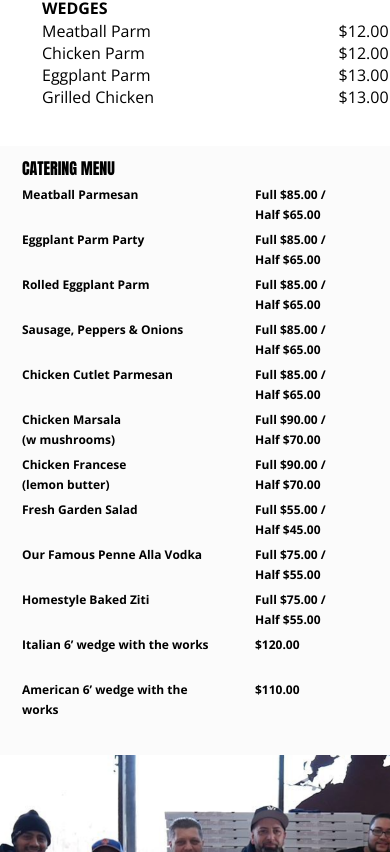
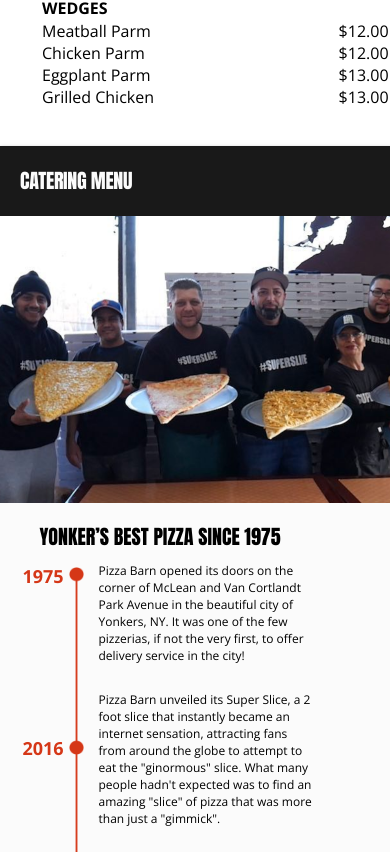
Before and after one commit to juniperalcorn/pizza-barn, a React (Create React App) app: page / in a window 390 px wide. Shown: the part 1992-2844 px from the top of the page. Built offline with nearby package versions, Linux system fonts and the light colour scheme.

Commit message:
fix grid

```diff
--- a/src/components/caterHistoryNews/caterHistoryNews.css
+++ b/src/components/caterHistoryNews/caterHistoryNews.css
@@ -2,6 +2,15 @@
 
 /* CATERING */
 .mobileBreak{
+    display: none;
+}
+.collapsible{
+    display: none;
+}
+.caterBlock-mobile{
+    display: none;
+}
+.hide{
     display: none;
 }
 .cHN-caterBlock-personalize{
@@ -277,6 +286,46 @@
  .cHN-caterBlock-personalize{
      display: none;
  }
+
+ .collapsible{
+     display: block;
+    width: 100%;
+    height: 70px;
+    box-shadow: 0 2px 4px 0 rgba(0, 0, 0, 0.5);
+    background-color: rgba(0, 0, 0, 0.9);
+    outline: none;
+    border: none;
+    font-family: Impact;
+    font-size: 20px;
+    font-weight: normal;
+    font-style: normal;
+    font-stretch: normal;
+    line-height: normal;
+    letter-spacing: -0.3px;
+    color: #fbfbfb;
+    text-align: left;
+    padding-left: 20px;
+ }
+ .hide{
+     display: none;
+ }
+.caterBlock-mobile{
+    width: 100%;
+    height: 700px;
+    background-color:#fbfbfb;
+    margin-top: 0;
+    margin-right: 20px;
+    /* GRID */
+    /* display: grid;
+    grid-template: repeat(12, 45px) / repeat(2, .5fr);
+    margin-bottom: -130px; */
+}
+.gridContain{
+    display: grid;
+    grid-template: repeat(12, 45px) / repeat(2, .5fr);
+    margin-bottom: -130px;
+}
+
  .cHN-caterBlock-cater-title-mobile{
     font-family: Impact;
     font-size: 16px;
@@ -285,165 +334,149 @@
     margin-left: 22px;
     padding-top: 10px;
     margin-bottom: 5px;
+    /* color: black; */
  }
  .cHN-caterBlock-cater-title{
     display: none;
  }
  .cHN-caterBlock-cater{
-    /* max-width: 480px;
-    min-width: 320px; */
-    width: 100%;
-    height: 700px;
-    background-color:#fbfbfb;
-    margin-top: 0;
-    margin-right: 20px;
-
-
-    /* GRID */
-    display: grid;
-    grid-template: repeat(13, 1fr) / 2fr auto 1fr;
-    margin-bottom: -130px;
-    /* grid-row-gap: 25px; */
- }
- #caterTitle{
-    grid-column: 1 / -1;
-    grid-row: 1;
-    height: 45px;
+    display: none;
  }
  #cater1{
-     grid-column: 1 / 1;
-     grid-row: 2;
+     grid-column: 1;
+     grid-row: 1;
      height: 45px;
  }
  #cater2{
-    grid-column: 1 / 1;
+    grid-column: 1;
+    grid-row: 2;
+    height: 45px;
+}
+#cater3{
+    grid-column: 1;
     grid-row: 3;
     height: 45px;
 }
-#cater3{
-    grid-column: 1 / 1;
+#cater4{
+    grid-column: 1;
     grid-row: 4;
     height: 45px;
 }
-#cater4{
-    grid-column: 1 / 1;
+#cater5{
+    grid-column: 1;
     grid-row: 5;
     height: 45px;
 }
-#cater5{
-    grid-column: 1 / 1;
+#cater6{
+    grid-column: 1;
     grid-row: 6;
     height: 45px;
 }
-#cater6{
-    grid-column: 1 / 1;
+#cater7{
+    grid-column: 1;
     grid-row: 7;
     height: 45px;
 }
-#cater7{
-    grid-column: 1 / 1;
+#cater8{
+    grid-column: 1;
     grid-row: 8;
     height: 45px;
 }
-#cater8{
-    grid-column: 1 / 1;
+#cater9{
+    grid-column: 1;
     grid-row: 9;
     height: 45px;
 }
-#cater9{
-    grid-column: 1 / 1;
+#cater10{
+    grid-column: 1;
     grid-row: 10;
     height: 45px;
 }
-#cater10{
-    grid-column: 1 / 1;
+#cater11{
+    grid-column: 1;
     grid-row: 11;
     height: 45px;
 }
-#cater11{
-    grid-column: 1 / 1;
+#cater12{
+    grid-column: 1;
     grid-row: 12;
     height: 45px;
 }
-#cater12{
-    grid-column: 1 / 1;
-    grid-row: 13;
+#price1{
+    grid-column: 2;
+    grid-row: 1;
     height: 45px;
+    margin-left: -20px;
 }
-#price1{
-    grid-column: 3 / 1;
+#price2{
+    grid-column: 2;
     grid-row: 2;
     height: 45px;
     margin-left: -20px;
 }
-#price2{
-    grid-column: 3 / 1;
+#price3{
+    grid-column: 2;
     grid-row: 3;
     height: 45px;
     margin-left: -20px;
 }
-#price3{
-    grid-column: 3 / 1;
+#price4{
+    grid-column:2;
     grid-row: 4;
     height: 45px;
     margin-left: -20px;
 }
-#price4{
-    grid-column: 3 / 1;
+#price5{
+    grid-column: 2;
     grid-row: 5;
     height: 45px;
     margin-left: -20px;
 }
-#price5{
-    grid-column: 3 / 1;
+#price6{
+    grid-column:2;
     grid-row: 6;
     height: 45px;
     margin-left: -20px;
 }
-#price6{
-    grid-column: 3 / 1;
+#price7{
+    grid-column: 2;
     grid-row: 7;
     height: 45px;
     margin-left: -20px;
 }
-#price7{
-    grid-column: 3 / 1;
+#price8{
+    grid-column: 2;
     grid-row: 8;
     height: 45px;
     margin-left: -20px;
 }
-#price8{
-    grid-column: 3 / 1;
+#price9{
+    grid-column: 2;
     grid-row: 9;
     height: 45px;
     margin-left: -20px;
 }
-#price9{
-    grid-column: 3 / 1;
+#price10{
+    grid-column: 2;
     grid-row: 10;
     height: 45px;
     margin-left: -20px;
 }
-#price10{
-    grid-column: 3 / 1;
+#price11{
+    grid-column: 2;
     grid-row: 11;
     height: 45px;
     margin-left: -20px;
 }
-#price11{
-    grid-column: 3 / 1;
+#price12{
+    grid-column: 2;
     grid-row: 12;
     height: 45px;
     margin-left: -20px;
 }
-#price12{
-    grid-column: 3 / 1;
-    grid-row: 13;
-    height: 45px;
-    margin-left: -20px;
-}
- .cHN-caterBlock-cater-info{
-     display: grid;
+ .cHN-caterBlock-cater-info-item{
+     /* display: grid; */
+     width: 174px;
      font-family: 'Open Sans', sans-serif;
      font-size: 12px;
      font-weight: bold;
@@ -456,8 +489,9 @@
      padding-left: 0;
      margin-left: 22px;
  }
- .cHN-caterBlock-cater-prices{
-     display: grid;
+ .cHN-caterBlock-cater-prices-item{
+     /* display: grid; */
+     width: 74px;
      font-family: 'Open Sans', sans-serif;
      font-size: 12px;
      font-weight: bold;
--- a/src/components/caterHistoryNews/caterHistoryNews.js
+++ b/src/components/caterHistoryNews/caterHistoryNews.js
@@ -1,4 +1,5 @@
 import React, {Component} from 'react'
+import Collapsible from 'react-collapsible';
 import './caterHistoryNews.css'
 import personalized from '../../assets/desktop_personalizedpizza.png'
 import bigLine from '../../assets/desktop_timeline.png'
@@ -13,11 +14,20 @@ import travel from '../../assets/images/Logos/Travel_Channel_logo-black.png'
 import mobileAbout from '../../assets/images/mobile-pics/Mobile_AboutUs_480.png'
 import mobileLine from '../../assets/images/mobile-pics/Mobile_Timeline.png'
 
+
 class CaterHistoryNews extends Component {
     constructor(props){
         super(props)
-        this.state={}
+        this.state={
+            menuCondition: false,
         }
+        this.caterDisplay=this.caterDisplay.bind(this)
+    }
+
+caterDisplay(){
+    this.setState({menuCondition: !this.state.menuCondition})
+}
+
     render(){
         return(
             <div className='cHN-contain'>
@@ -33,13 +43,15 @@ class CaterHistoryNews extends Component {
                         </div>
                     </div>
 
+
+                    {/* <Collapsible trigger='CATERING MENU' contentInnerClassName='mobileView'> */}
+                    <button className='collapsible' onClick={this.caterDisplay}>CATERING MENU</button>
+                    <div className={this.state.menuCondition ? 'caterBlock-Mobile' : 'hide'}>
                         <div className='cHN-caterBlock-cater-title-mobile'>CATERING MENU</div>
-                    <div className='cHN-caterBlock-cater'>
-                    {/* <input id='collapsible' class='toggle' type='checkbox'/>
-                    <label for='collapsible' class='lbl-toggle'>CATERING MENU</label> */}
-                        <div className='cHN-caterBlock-cater-title'>CATERING</div>
 
-                        <div className='cHN-caterBlock-cater-info'>
+                        {/* <div className='cHN-caterBlock-cater-info' > */}
+
+                        <div className='gridContain'>
                                 <div className='cHN-caterBlock-cater-info-item' id='cater1'>Meatball Parmesan</div>
                                 <div className='cHN-caterBlock-cater-info-item' id='cater2'>Eggplant Parm Party</div>
                                 <div className='cHN-caterBlock-cater-info-item' id='cater3'>Rolled Eggplant Parm</div>
@@ -52,10 +64,9 @@ class CaterHistoryNews extends Component {
                                 <div className='cHN-caterBlock-cater-info-item' id='cater10'>Homestyle Baked Ziti</div>
                                 <div className='cHN-caterBlock-cater-info-item' id='cater11'>Italian 6’ wedge with the works</div>
                                 <div className='cHN-caterBlock-cater-info-item' id='cater12'>American 6’ wedge with the <br className='mobileBreak'/>works</div>
-                        </div>
+                            {/* </div>  */}
 
-
-                        <div className='cHN-caterBlock-cater-prices'>
+                            {/* <div className='cHN-caterBlock-cater-prices'> */}
                                 <div className='cHN-caterBlock-cater-prices-item' id='price1'>Full $85.00 /<br className='mobileBreak'/> Half $65.00</div>
                                 <div className='cHN-caterBlock-cater-prices-item' id='price2'>Full $85.00 /<br className='mobileBreak'/> Half $65.00</div>
                                 <div className='cHN-caterBlock-cater-prices-item' id='price3'>Full $85.00 /<br className='mobileBreak'/> Half $65.00</div>
@@ -68,6 +79,44 @@ class CaterHistoryNews extends Component {
                                 <div className='cHN-caterBlock-cater-prices-item'id='price10'>Full $75.00 /<br className='mobileBreak'/> Half $55.00</div>
                                 <div className='cHN-caterBlock-cater-prices-item' id='price11'>$120.00</div>
                                 <div className='cHN-caterBlock-cater-prices-item' id='price12'>$110.00</div>
+                            {/* </div>  */}
+
+                            </div>
+                        </div>
+
+
+                    <div className='cHN-caterBlock-cater'>
+                        <div className='cHN-caterBlock-cater-title'>CATERING</div>
+
+                        <div className='cHN-caterBlock-cater-info'>
+                            <div className='cHN-caterBlock-cater-info-item' >Meatball Parmesan</div>
+                            <div className='cHN-caterBlock-cater-info-item' >Eggplant Parm Party</div>
+                            <div className='cHN-caterBlock-cater-info-item' >Rolled Eggplant Parm</div>
+                            <div className='cHN-caterBlock-cater-info-item' >Sausage, Peppers &amp; Onions</div>
+                            <div className='cHN-caterBlock-cater-info-item' >Chicken Cutlet Parmesan</div>
+                            <div className='cHN-caterBlock-cater-info-item' >Chicken Marsala<br className='mobileBreak'/> (w mushrooms)</div>
+                            <div className='cHN-caterBlock-cater-info-item' >Chicken Francese<br className='mobileBreak'/> (lemon butter)</div>
+                            <div className='cHN-caterBlock-cater-info-item' >Fresh Garden Salad</div>
+                            <div className='cHN-caterBlock-cater-info-item' >Our Famous Penne Alla Vodka</div>
+                            <div className='cHN-caterBlock-cater-info-item' >Homestyle Baked Ziti</div>
+                            <div className='cHN-caterBlock-cater-info-item' >Italian 6’ wedge with the works</div>
+                            <div className='cHN-caterBlock-cater-info-item' >American 6’ wedge with the <br className='mobileBreak'/>works</div>
+                        </div>
+
+
+                        <div className='cHN-caterBlock-cater-prices'>
+                            <div className='cHN-caterBlock-cater-prices-item' >Full $85.00 /<br className='mobileBreak'/> Half $65.00</div>
+                            <div className='cHN-caterBlock-cater-prices-item' >Full $85.00 /<br className='mobileBreak'/> Half $65.00</div>
+                            <div className='cHN-caterBlock-cater-prices-item' >Full $85.00 /<br className='mobileBreak'/> Half $65.00</div>
+                            <div className='cHN-caterBlock-cater-prices-item' >Full $85.00 /<br className='mobileBreak'/> Half $65.00</div>
+                            <div className='cHN-caterBlock-cater-prices-item' >Full $85.00 /<br className='mobileBreak'/> Half $65.00</div>
+                            <div className='cHN-caterBlock-cater-prices-item' >Full $90.00 /<br className='mobileBreak'/> Half $70.00</div>
+                            <div className='cHN-caterBlock-cater-prices-item' >Full $90.00 /<br className='mobileBreak'/> Half $70.00</div>
+                            <div className='cHN-caterBlock-cater-prices-item' >Full $55.00 /<br className='mobileBreak'/> Half $45.00</div>
+                            <div className='cHN-caterBlock-cater-prices-item' >Full $75.00 /<br className='mobileBreak'/> Half $55.00</div>
+                            <div className='cHN-caterBlock-cater-prices-item'>Full $75.00 /<br className='mobileBreak'/> Half $55.00</div>
+                            <div className='cHN-caterBlock-cater-prices-item' >$120.00</div>
+                            <div className='cHN-caterBlock-cater-prices-item' >$110.00</div>
                         </div>
                     </div>
                 </div>
@@ -106,7 +155,7 @@ class CaterHistoryNews extends Component {
                         <div className='cHN-newsBlock-linkContain-link'><a href='https://www.foodnetwork.com/videos/pizza-barns-super-slice-0297077'><img id='travel' src={travel}></img></a></div>
                     </div>
                 </div>
-
+{console.log(this.state.menu)}
 
             </div>
         )
```
Lines whose indentation alone changed are shown as unchanged.
